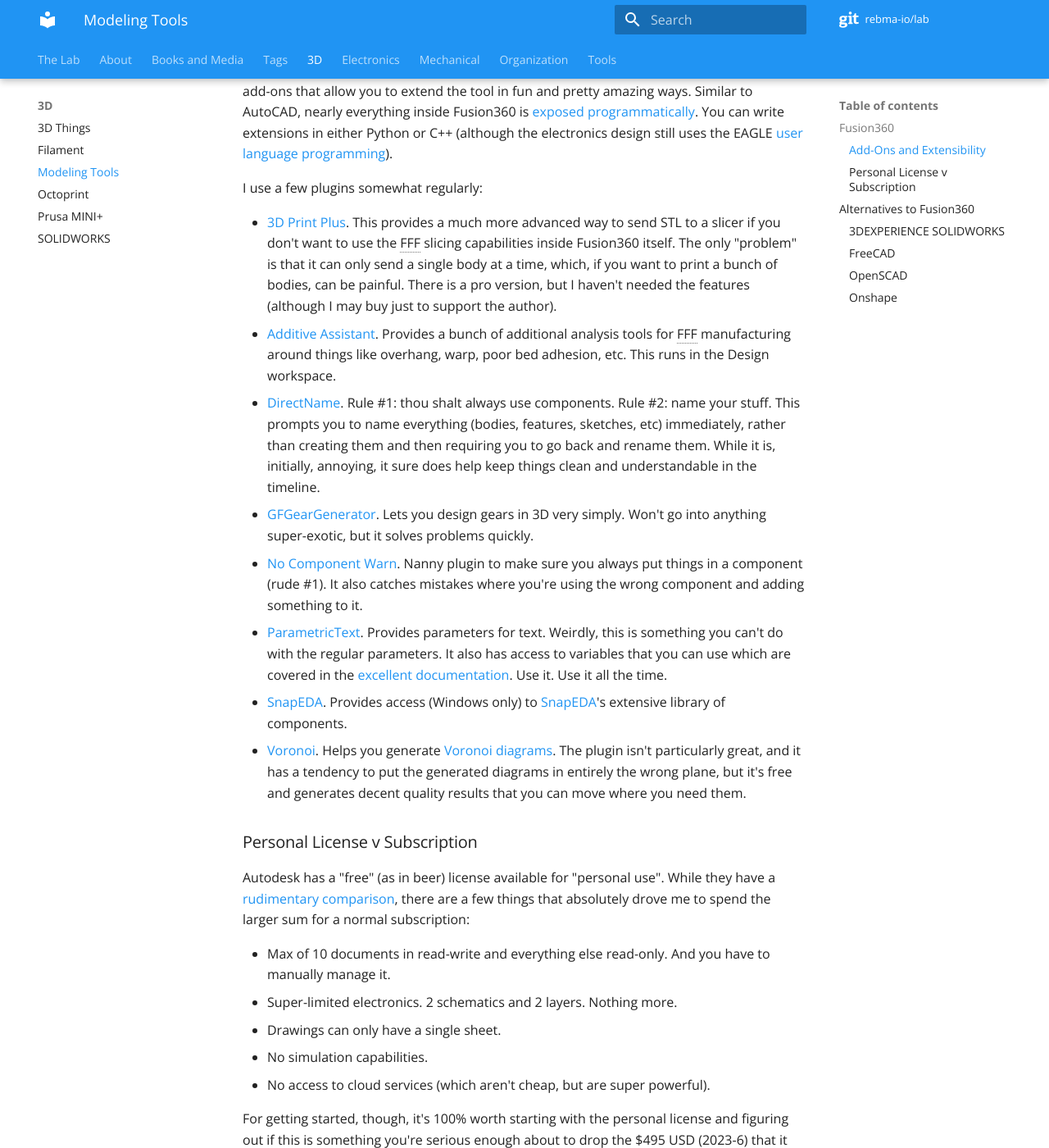
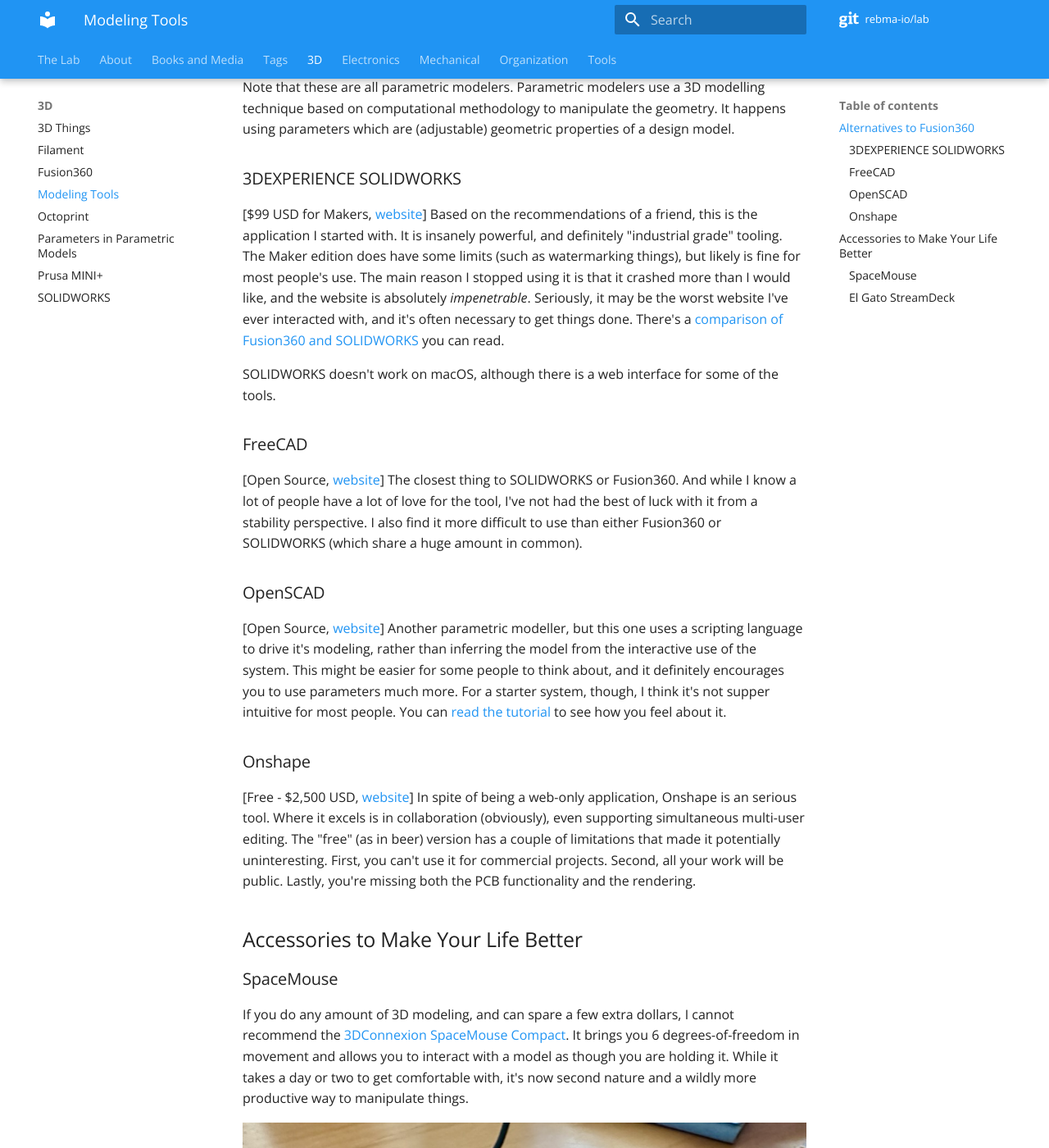
Before and after one commit to rebma-io/lab, an MkDocs documentation site: the page built from docs/3D/modeling-tools.md, in a window 1280 px wide and 1400 px high, scrolled down 749 px. Shown: the whole window at 82% size. Built offline with MkDocs 1.6.1 and Material for MkDocs 9.7.7, drawn with Linux system fonts in a browser that asks for light colours; comment, search, counter and statistics services are not loaded; some of the changed text lies outside the part shown.

Commit message:
Cleanup of 3D things and parameters.

```diff
--- a/docs/3D/modeling-tools.md
+++ b/docs/3D/modeling-tools.md
@@ -21,81 +21,10 @@ I was looking for in a tool:
    able to create these and have them dynamically updates will be infinitely
    better than my manual drafting in highschool.
 
-## Fusion360
-
-### Add-Ons and Extensibility
-
-One thing I really like about Fusion360 is that there's an extensive [ecosystem
-of apps](https://apps.autodesk.com/FUSION/en/Home/Index) or add-ons that allow
-you to extend the tool in fun and pretty amazing ways. Similar to AutoCAD,
-nearly everything inside Fusion360 is [exposed programmatically](https://help.autodesk.com/view/fusion360/ENU/?guid=GUID-C1545D80-D804-4CF3-886D-9B5C54B2D7A2). You can write
-extensions in either Python or C++ (although the electronics design still uses
-the EAGLE [user language
-programming](https://help.autodesk.com/view/fusion360/ENU/?guid=GUID-C1545D80-D804-4CF3-886D-9B5C54B2D7A2)).
-
-I use a few plugins somewhat regularly:
-
-* [3D Print
-  Plus](https://apps.autodesk.com/FUSION/en/Detail/Index?id=2942207745179825936&appLang=en&os=Win64).
-  This provides a much more advanced way to send STL to a slicer if you don't
-  want to use the FFF slicing capabilities inside Fusion360 itself. The only
-  "problem" is that it can only send a single body at a time, which, if you want
-  to print a bunch of bodies, can be painful. There is a pro version, but I
-  haven't needed the features (although I may buy just to support the author).
-* [Additive
-  Assistant](https://apps.autodesk.com/FUSION/en/Detail/Index?id=9068625559069345798&appLang=en&os=Win64).
-  Provides a bunch of additional analysis tools for FFF manufacturing around
-  things like overhang, warp, poor bed adhesion, etc. This runs in the Design
-  workspace.
-* [DirectName](https://apps.autodesk.com/FUSION/en/Detail/Index?id=7497198800232664541&appLang=en&os=Win64).
-  Rule #1: thou shalt always use components. Rule #2: name your stuff. This
-  prompts you to name everything (bodies, features, sketches, etc) immediately,
-  rather than creating them and then requiring you to go back and rename them.
-  While it is, initially, annoying, it sure does help keep things clean and
-  understandable in the timeline.
-* [GFGearGenerator](https://apps.autodesk.com/FUSION/en/Detail/Index?id=1236778940008086660&appLang=en&os=Win64).
-  Lets you design gears in 3D very simply. Won't go into anything super-exotic,
-  but it solves problems quickly.
-* [No Component
-  Warn](https://apps.autodesk.com/FUSION/en/Detail/Index?id=5188175718375703395&appLang=en&os=Win64).
-  Nanny plugin to make sure you always put things in a component (rude #1). It
-  also catches mistakes where you're using the wrong component and adding
-  something to it.
-* [ParametricText](https://apps.autodesk.com/FUSION/en/Detail/Index?id=2114937992453312456&appLang=en&os=Mac).
-  Provides parameters for text. Weirdly, this is something you can't do with the
-  regular parameters. It also has access to variables that you can use which are
-  covered in the [excellent
-  documentation](https://parametrictext.readthedocs.io/en/stable/). Use it. Use
-  it all the time.
-* [SnapEDA](https://apps.autodesk.com/FUSION/en/Detail/Index?id=5446990520022318629&appLang=en&os=Win64).
-  Provides access (Windows only) to [SnapEDA](https://www.snapeda.com/)'s
-  extensive library of components.
-* [Voronoi](https://apps.autodesk.com/FUSION/en/Detail/Index?id=1006119760063675415&appLang=en&os=Mac).
-  Helps you generate [Voronoi
-  diagrams](https://en.wikipedia.org/wiki/Voronoi_diagram). The plugin isn't
-  particularly great, and it has a tendency to put the generated diagrams in
-  entirely the wrong plane, but it's free and generates decent quality results
-  that you can move where you need them.
-
-### Personal License v Subscription
-
-Autodesk has a "free" (as in beer) license available for "personal use". While
-they have a [rudimentary
-comparison](https://www.autodesk.com/products/fusion-360/personal), there are a
-few things that absolutely drove me to spend the larger sum for a normal
-subscription:
-
-* Max of 10 documents in read-write and everything else read-only. And you have
-  to manually manage it.
-* Super-limited electronics. 2 schematics and 2 layers. Nothing more.
-* Drawings can only have a single sheet.
-* No simulation capabilities.
-* No access to cloud services (which aren't cheap, but are super powerful).
-
-For getting started, though, it's 100% worth starting with the personal license
-and figuring out if this is something you're serious enough about to drop the
-$495 USD (2023-6) that it will cost.
-
+For my purposes, I settled on using
+[Fusion360](https://www.autodesk.com/products/fusion-360/overview?term=1-YEAR&tab=subscription)
+and pay for a regular subscription annually. See my discussion
+[elsewhere](fusion360.md) as to the license tradeoffs.
 
 ## Alternatives to Fusion360
 
@@ -124,7 +53,10 @@ the tools.
 ### FreeCAD
 
 [Open Source, [website](https://www.freecad.org/)] The closest thing to
-SOLIDWORKS or Fusion360.
+SOLIDWORKS or Fusion360. And while I know a lot of people have a lot of love for
+the tool, I've not had the best of luck with it from a stability perspective. I
+also find it more difficult to use than either Fusion360 or SOLIDWORKS (which
+share a huge amount in common).
 
 
 ### OpenSCAD
@@ -147,3 +79,27 @@ editing. The "free" (as in beer) version has a couple of limitations that made
 it potentially uninteresting. First, you can't use it for commercial projects.
 Second, all your work will be public. Lastly, you're missing both the PCB
 functionality and the rendering.
+
+## Accessories to Make Your Life Better
+
+### SpaceMouse
+
+If you do any amount of 3D modeling, and can spare a few extra dollars, I cannot
+recommend the [3DConnexion SpaceMouse
+Compact](https://3dconnexion.com/uk/product/spacemouse-compact/). It brings you
+6 degrees-of-freedom in movement and allows you to interact with a model as
+though you are holding it. While it takes a day or two to get comfortable with,
+it's now second nature and a wildly more productive way to manipulate things.
+
+![SpaceMouse Compact](/img/spacemouse-compact.jpg)
+
+Note that it doesn't replace your mouse/trackball, but instead augments it.
+
+
+### El Gato StreamDeck
+
+Harking back to the old button boxes on CAD workstation, the
+[StreamDeck](https://www.elgato.com/us/en/s/welcome-to-stream-deck) may be built
+for streamers, but it works great as a button box for 3D modeling. I have mine
+installed along with the SpaceMouse in a 3D printed
+[enclosure](https://www.printables.com/model/42505-spacemouse-streamdeck-mount).
```
Also changed, not shown: docs/3D/filament.md (+18 -7 lines), docs/3D/fusion360.md (added, +75 -0 lines), docs/3D/parametric-parameters.md (added, +53 -0 lines), docs/img/spacemouse-compact.jpg (added).
